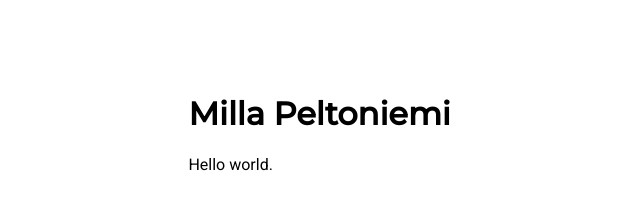
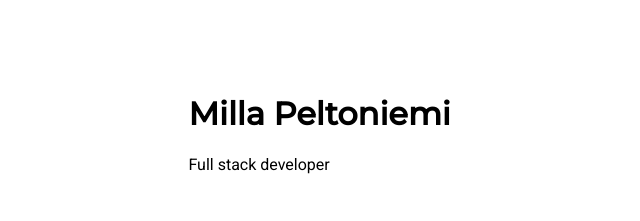
Before and after one commit to nimirum/website, a plain HTML site: page index.html in a window 1280 px wide. Shown: the part 94-315 px from the top of the page, without its empty margins (0-640 px from the left). Drawn offline with Linux system fonts and the light colour scheme.

Commit message:
update index.html

```diff
--- a/index.html
+++ b/index.html
@@ -19,7 +19,7 @@
 <body>
     <div>
         <h1>Milla Peltoniemi</h1>
-        <p>Hello world.</p>
+        <p>Full stack developer</p>
         <a href="https://www.linkedin.com/in/millapeltoniemi/" target="_blank" >
             <img src="./assets/LI-In-Bug.png" alt="LinkedIn" height="35px">
         </a>
```
Also changed, not shown: 1 other file.
